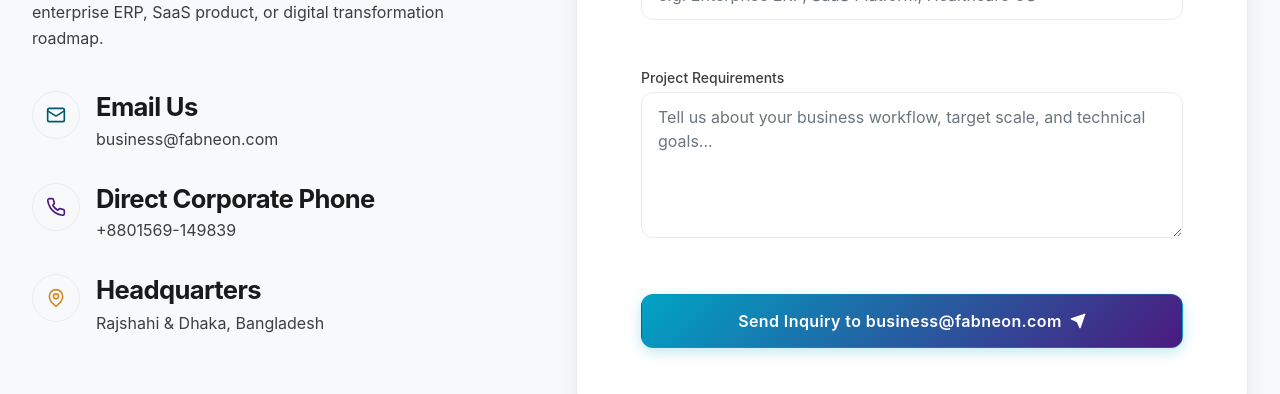
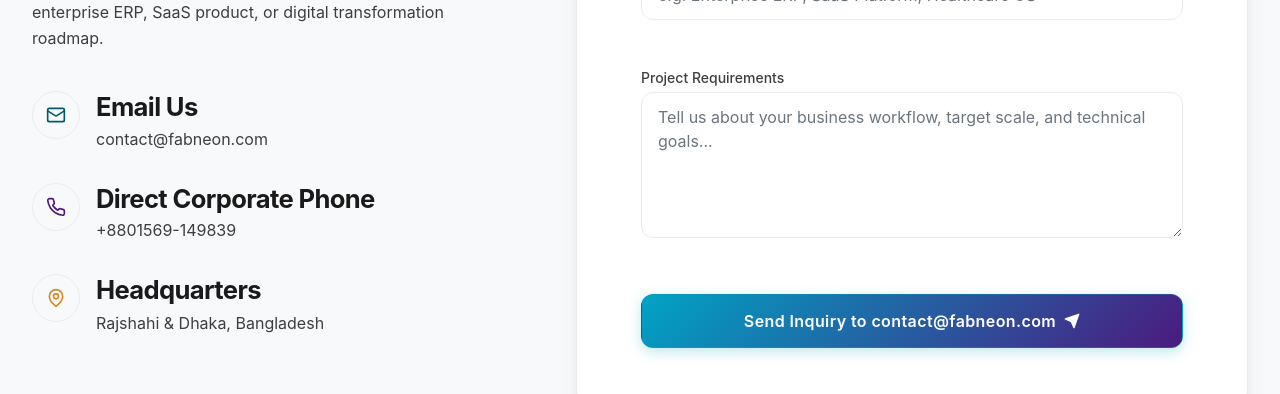
Before and after one commit to Fabneon-Technologies-Limited/fabneon, a Vue app: page / in a window 1280 px wide. Shown: the part 9680-10074 px from the top of the page. Built offline with nearby package versions, Linux system fonts and the light colour scheme.

Commit message:
feat(contact): update official inquiry email to contact@fabneon.com across site and metadata

```diff
--- a/index.html
+++ b/index.html
@@ -125,7 +125,7 @@
             {
               "@type": "ContactPoint",
               "contactType": "corporate sales & enterprise inquiry",
-              "email": "business@fabneon.com",
+              "email": "contact@fabneon.com",
               "telephone": "+8801569-149839",
               "availableLanguage": ["English", "Bengali"]
             }
--- a/scripts/generate_og_image.js
+++ b/scripts/generate_og_image.js
@@ -141,7 +141,7 @@ async function generateOgImage() {
         |
       </text>
       <text x="220" y="0" font-family="-apple-system, BlinkMacSystemFont, 'Segoe UI', Roboto, Helvetica, Arial, sans-serif" font-size="14" font-weight="500" fill="#94A3B8">
-        Corporate Inquiries: business@fabneon.com
+        Corporate Inquiries: contact@fabneon.com
       </text>
       <text x="700" y="0" font-family="-apple-system, BlinkMacSystemFont, 'Segoe UI', Roboto, Helvetica, Arial, sans-serif" font-size="14" font-weight="500" fill="#94A3B8">
         Rajshahi &amp; Dhaka, Bangladesh
--- a/src/components/sections/ContactSection.vue
+++ b/src/components/sections/ContactSection.vue
@@ -15,7 +15,7 @@ const handleContactSubmit = () => {
   if (!contactForm.value.name.trim() || !contactForm.value.email.trim() || !contactForm.value.message.trim()) return;
   isContactSubmitting.value = true;
 
-  const recipient = 'business@fabneon.com';
+  const recipient = 'contact@fabneon.com';
   const mailSubject = encodeURIComponent(`[Fabneon Enterprise Inquiry] ${contactForm.value.subject || 'Project Consultation'}`);
   const mailBody = encodeURIComponent(
     `Hello Fabneon Engineering Team,\n\n` +
@@ -67,8 +67,8 @@ const resetContactForm = () => {
               </div>
               <div>
                 <h3 class="m-0 mb-1 text-base font-semibold">Email Us</h3>
-                <a href="mailto:business@fabneon.com"
-                  class="text-[var(--text-secondary)] hover:text-[var(--brand-teal-light)] transition-colors">business@fabneon.com</a>
+                <a href="mailto:contact@fabneon.com"
+                  class="text-[var(--text-secondary)] hover:text-[var(--brand-teal-light)] transition-colors">contact@fabneon.com</a>
               </div>
             </div>
 
@@ -114,13 +114,13 @@ const resetContactForm = () => {
             <div class="w-12 h-12 rounded-full bg-emerald-500/20 text-emerald-400 mx-auto flex items-center justify-center mb-4">
               <svg xmlns="http://www.w3.org/2000/svg" width="24" height="24" viewBox="0 0 24 24" fill="none" stroke="currentColor" stroke-width="2.5" stroke-linecap="round" stroke-linejoin="round"><polyline points="20 6 9 17 4 12"/></svg>
             </div>
-            <h3 class="text-xl font-bold text-white mb-2">Inquiry Prepared for business@fabneon.com!</h3>
+            <h3 class="text-xl font-bold text-white mb-2">Inquiry Prepared for contact@fabneon.com!</h3>
             <p class="text-xs sm:text-sm text-[var(--text-secondary)] mb-6 max-w-md mx-auto leading-relaxed">
-              Your email client has been opened with your inquiry pre-addressed to <strong>business@fabneon.com</strong>. If your email application did not launch automatically, you can send directly or message us on WhatsApp.
+              Your email client has been opened with your inquiry pre-addressed to <strong>contact@fabneon.com</strong>. If your email application did not launch automatically, you can send directly or message us on WhatsApp.
             </p>
             <div class="flex flex-wrap items-center justify-center gap-3">
               <a
-                :href="`mailto:business@fabneon.com?subject=${encodeURIComponent('[Fabneon Inquiry] ' + (contactForm.subject || 'Consultation'))}&body=${encodeURIComponent(contactForm.message)}`"
+                :href="`mailto:contact@fabneon.com?subject=${encodeURIComponent('[Fabneon Inquiry] ' + (contactForm.subject || 'Consultation'))}&body=${encodeURIComponent(contactForm.message)}`"
                 class="btn btn-primary text-xs font-bold px-4 py-2.5 rounded-xl inline-flex items-center gap-2"
               >
                 <span>Open Mail Client</span>
@@ -181,7 +181,7 @@ const resetContactForm = () => {
             <button type="submit"
               :disabled="isContactSubmitting"
               class="btn btn-primary w-full mt-8 p-4 rounded-lg flex items-center justify-center gap-2 font-semibold cursor-pointer">
-              <span>{{ isContactSubmitting ? 'Opening Mail Client...' : 'Send Inquiry to business@fabneon.com' }}</span>
+              <span>{{ isContactSubmitting ? 'Opening Mail Client...' : 'Send Inquiry to contact@fabneon.com' }}</span>
               <svg xmlns="http://www.w3.org/2000/svg" width="16" height="16" viewBox="0 0 24 24" fill="none" stroke="currentColor" stroke-width="2" stroke-linecap="round" stroke-linejoin="round"><line x1="22" y1="2" x2="11" y2="13"></line><polygon points="22 2 15 22 11 13 2 9 22 2"></polygon></svg>
             </button>
           </form>
```
Also changed, not shown: public/llms-full.txt, public/llms.txt.
